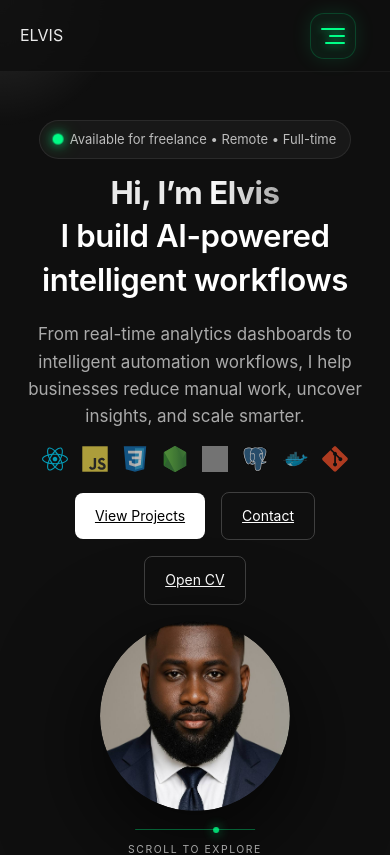
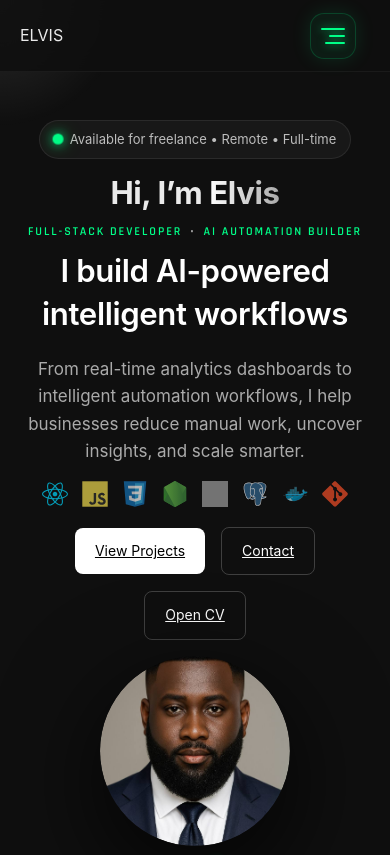
Before and after one commit to igbinedionelvis/elvis-portfolio-react, a React (Vite) app: page / in a window 390 px wide. Shown: the top 855 px of the page. Built offline with nearby package versions, Linux system fonts and the light colour scheme; grey boxes are pictures that could not be loaded.

Commit message:
feat(hero): strengthen personal branding and role positioning

```diff
--- a/src/components/Hero.jsx
+++ b/src/components/Hero.jsx
@@ -112,6 +112,12 @@
 
           <h1 className="hero-title">
             Hi, I’m <span className="name">Elvis</span><br />
+
+            <span className="hero-role">
+              FULL-STACK DEVELOPER
+              <span className="hero-divider">•</span>
+              AI AUTOMATION BUILDER
+            </span>
 
             <span className="headline-strong">
               I build AI-powered
--- a/src/styles/hero.css
+++ b/src/styles/hero.css
@@ -31,6 +31,32 @@
     background: linear-gradient(90deg, #fff, #aaa);
     -webkit-background-clip: text;
     -webkit-text-fill-color: transparent;
+}
+
+.hero-title .hero-role {
+    display: block;
+    margin-top: 12px;
+    margin-bottom: 12px;
+
+    font-family: var(--font-tech);
+    font-size: clamp(12px, 1vw, 14px);
+    font-weight: 600;
+    letter-spacing: 0.16em;
+    text-transform: uppercase;
+
+    color: #00ff88;
+    line-height: 1.4;
+}
+
+.hero-divider {
+    margin: 0 10px;
+    color: #00ff88;
+    opacity: .65;
+}
+
+.hero-divider {
+    margin: 0 10px;
+    color: rgba(0, 255, 136, .55);
 }
 
 .headline-strong {
@@ -766,3 +792,22 @@
 
     }
 }
+
+/* =========================
+   RESPONSIVE REORGANIZING FOR ONLY HERO ROLE
+========================= */
+
+@media (max-width: 768px) {
+
+    .hero-role {
+        font-size: 11px;
+        letter-spacing: 0.12em;
+        line-height: 1.7;
+        text-align: center;
+    }
+
+    .hero-divider {
+        margin: 0 8px;
+    }
+
+}
```
